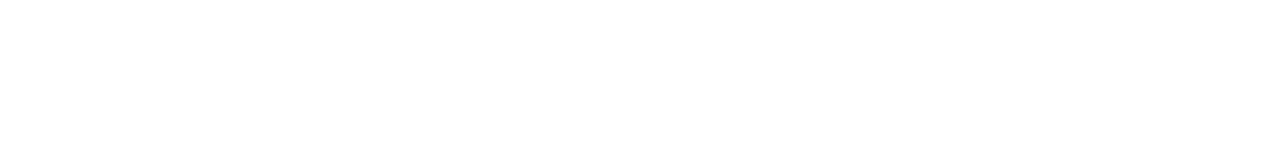
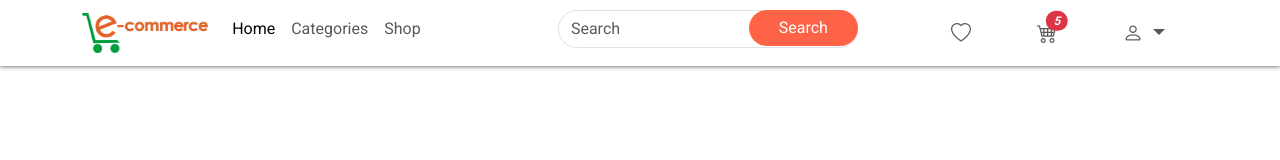
Before and after one commit to mdrony5134/E-commerce-food-website, a plain HTML site: page index.html in a window 1280 px wide. Drawn offline with Linux system fonts and the light colour scheme.

Commit message:
header section done

```diff
--- a/assets/css/style.css
+++ b/assets/css/style.css
@@ -2,3 +2,34 @@
 body{
 font-family: 'Roboto', sans-serif;
 }
+
+/* header section */
+header nav{
+    background-color: #fff;
+    box-shadow: 0px 0px 5px #444;
+}
+.navbar-brand img{
+    height: 40px;
+}
+form.search-form {
+    width: 300px;
+    margin-right: 60px;
+    position: relative;
+}
+.search-form input{
+    border-radius: 50px;
+}
+button.search-btn {
+    padding: 6px 30px;
+    border-radius: 50px;
+    position: absolute;
+    right: 0;
+    top: 0;
+    background-color: tomato;
+    border: 0;
+    color: white;
+}
+.action-menu .nav-item .nav-link{
+    margin: 0 25px;
+    font-size: 20px;
+}
--- a/index.html
+++ b/index.html
@@ -9,10 +9,69 @@
     <link rel="shortcut icon" href="/assets/images/favicon.png">
     <!-- bootstrap link -->
     <link rel="stylesheet" href="/assets/css/bootstrap.min.css">
+    <!-- bootstrap icons -->
+    <link rel="stylesheet" href="/bootstrap-icons/font/bootstrap-icons.css">
     <!-- own css -->
     <link rel="stylesheet" href="/assets/css/style.css">
 </head>
 <body>
+
+<!-- header section -->
+<header>
+    <nav class="navbar navbar-expand-lg">
+        <div class="container">
+          <a class="navbar-brand" href="#">
+            <img src="/assets/images/ecommerce-logo-png-11.png" alt="">
+          </a>
+          <button class="navbar-toggler" type="button" data-bs-toggle="collapse" data-bs-target="#navbarSupportedContent" aria-controls="navbarSupportedContent" aria-expanded="false" aria-label="Toggle navigation">
+            <span class="navbar-toggler-icon"></span>
+          </button>
+          <div class="collapse navbar-collapse" id="navbarSupportedContent">
+            <ul class="navbar-nav me-auto mb-2 mb-lg-2">
+              <li class="nav-item">
+                <a class="nav-link active" aria-current="page" href="#">Home</a>
+              </li>
+              <li class="nav-item">
+                <a class="nav-link" href="#">Categories</a>
+              </li>
+              <li class="nav-item">
+                <a class="nav-link" href="#">Shop</a>
+              </li>
+            </ul>
+              <ul class="navbar-nav ms-auto mb-2  mb-lg-0 action-menu">
+                <form class="search-form">
+                    <input class="form-control me-2" type="search" placeholder="Search" aria-label="Search">
+                    <button class="search-btn"  type="submit">Search</button>
+                  </form>
+                  <li class="nav-item">
+                    <a class="nav-link" href="#">
+                        <i class="bi bi-heart"></i>
+                    </a>
+                  </li>
+                  <li class="nav-item">
+                    <a class="nav-link" href="#">
+                        <i class="bi bi-cart4 position-relative">
+                            <span style="font-size: 12px" class="position-absolute top-0 start-100 translate-middle badge rounded-pill bg-danger">5</span>
+                        </i>
+                    </a>
+                  </li>
+                  <li class="nav-item dropdown">
+                    <a class="nav-link dropdown-toggle" href="#" role="button" data-bs-toggle="dropdown" aria-expanded="false">
+                      <i class="bi bi-person"></i>
+                    </a>
+                    <ul class="dropdown-menu border-0 shadow-lg">
+                      <li><a class="dropdown-item" href="#">Registration</a></li>
+                      <li><a class="dropdown-item" href="#">Login</a></li>
+                    </ul>
+                  </li>
+              </ul>
+          </div>
+        </div>
+      </nav>
+</header>
+
+
+
 
 
 
```
